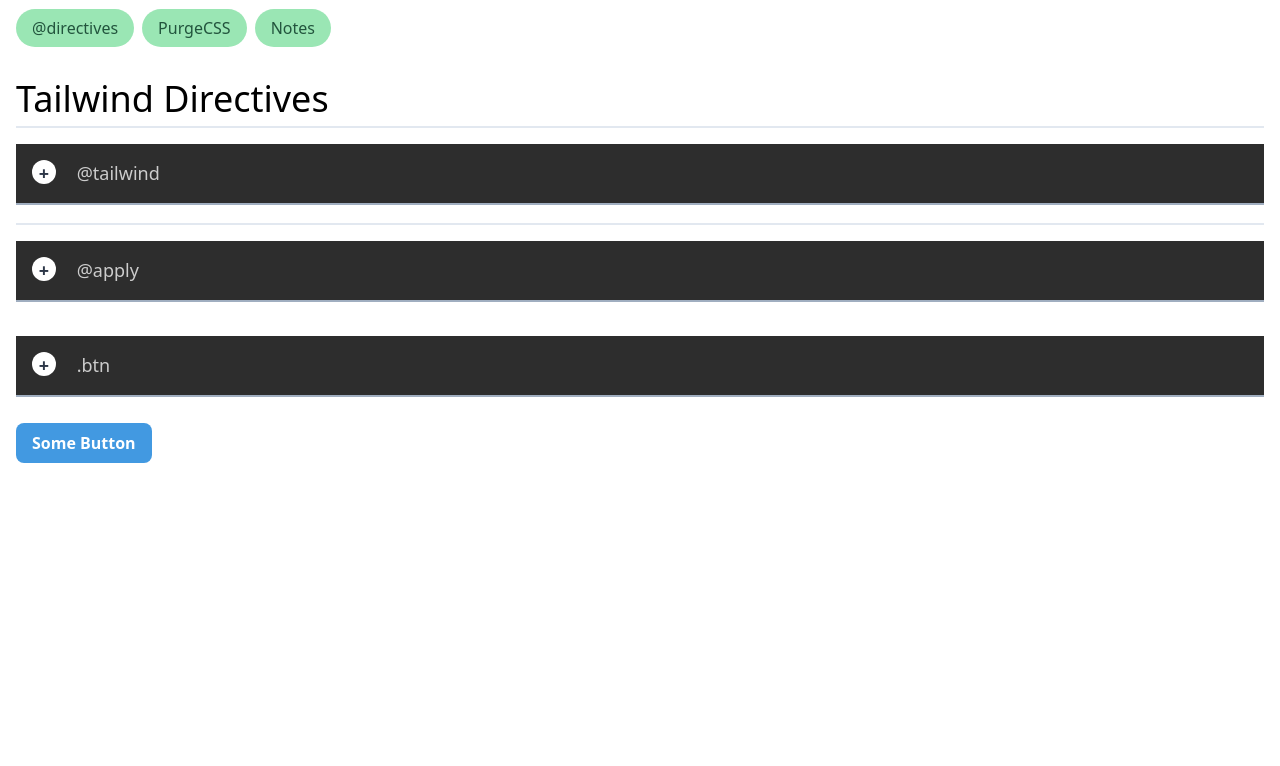
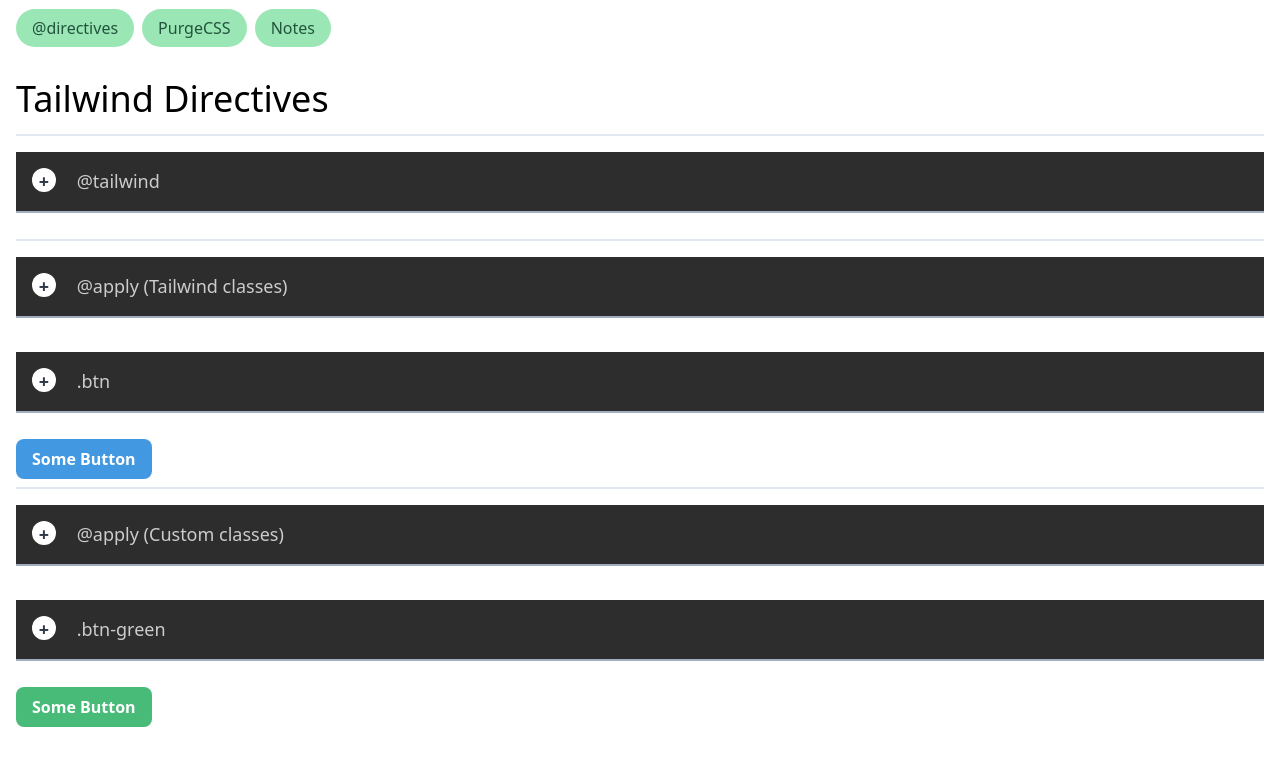
Before and after one commit to nsnyder/tailwind-demo, a Vue app: page / in a window 1280 px wide. Shown: the top 766 px of the page. Built offline with nearby package versions, Linux system fonts and the light colour scheme; no server answers.

Commit message:
Add demo of @apply with custom CSS

```diff
--- a/src/components/Directives.vue
+++ b/src/components/Directives.vue
@@ -1,7 +1,7 @@
 <template>
   <div class="">
     <h2 class="text-4xl">Tailwind Directives</h2>
-    <div class="border-t-2" v-for="(directive, index) in directives" :key="index">
+    <div class="border-t-2 mt-2" v-for="(directive, index) in directives" :key="index">
       <collapsible-code :code="directive.cssSelector ? getRuleFromCss(directive.cssSelector) : directive.css"
         language="css"
         :name="directive.name"
@@ -44,11 +44,18 @@
             markupName: '',
           },
           {
-            name: '@apply',
+            name: '@apply (Tailwind classes)',
             css: null,
             cssSelector: '.btn',
             markup: '<a class="btn" href="#">Some Button</a>',
             markupName: '.btn',
+          },
+          {
+            name: '@apply (Custom classes)',
+            css: null,
+            cssSelector: '.btn-green',
+            markup: '<a class="btn-green" href="#">Some Button</a>',
+            markupName: '.btn-green',
           }
         ]
       };
--- a/src/styles/main.css
+++ b/src/styles/main.css
@@ -32,3 +32,7 @@
 .btn {
   @apply inline-block bg-blue-500 font-bold rounded-lg px-4 py-2 text-white no-underline;
 }
+
+.btn-green {
+  @apply btn bg-green-500;
+}
```
